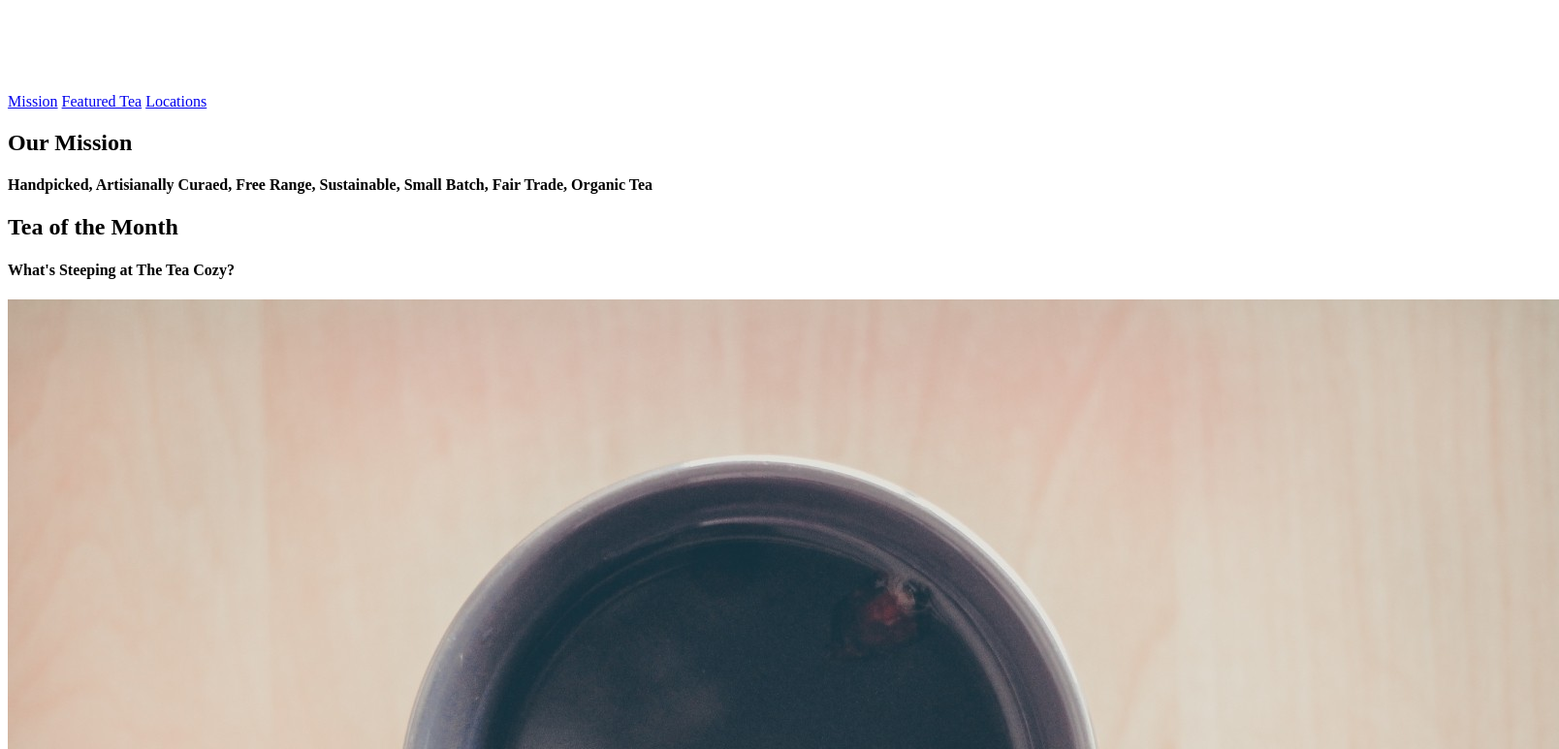
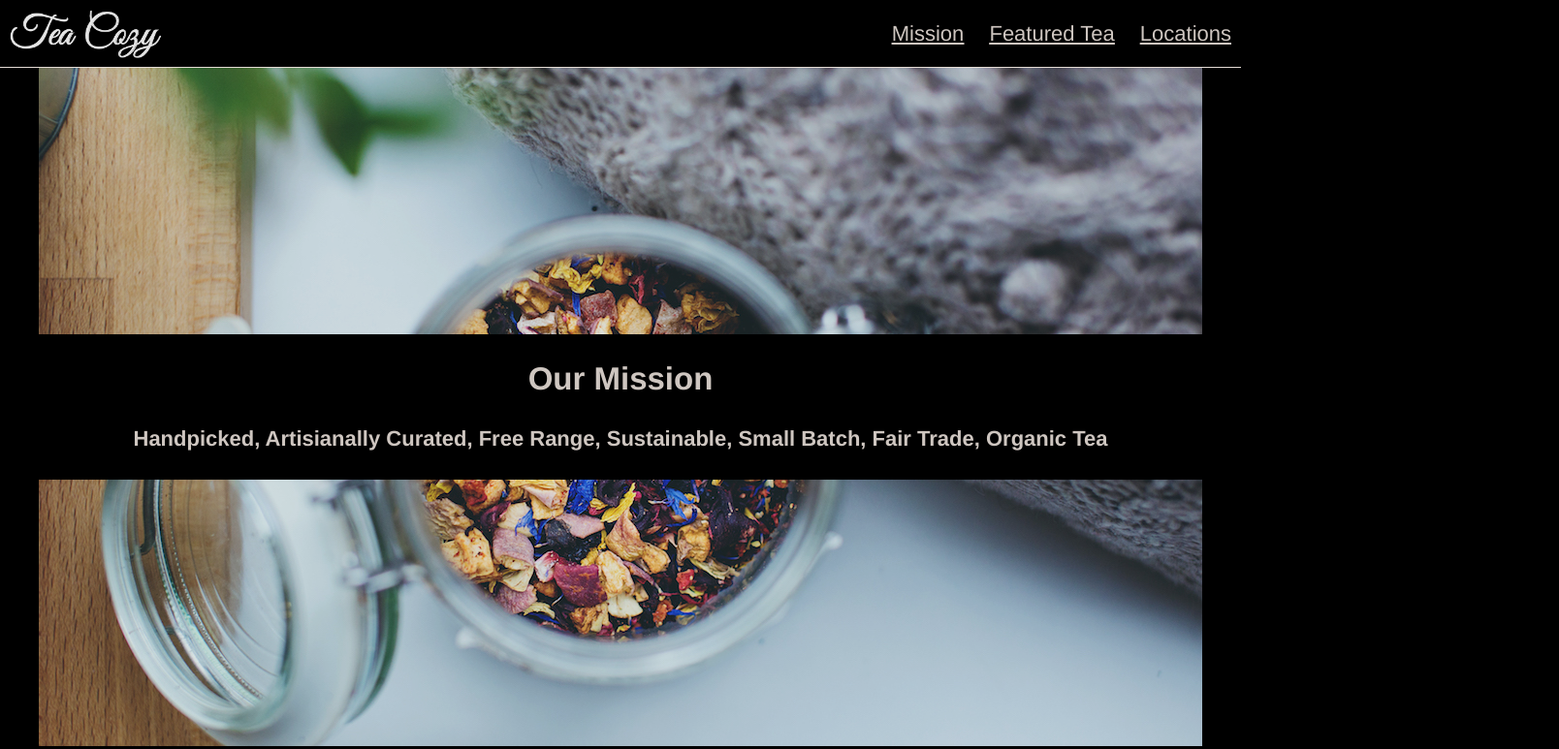
Before and after one commit to rashidjb/TeaCozy, a plain HTML site: page index.html in a window 1280 px wide. Shown: the top 773 px of the page at 97% size, 1608 px wide, since content can reach past the window. Drawn offline with Linux system fonts and the light colour scheme.

Commit message:
Completed CSS

```diff
--- a/index.html
+++ b/index.html
@@ -3,21 +3,22 @@
   <head>
     <meta charset="utf-8">
     <title>Tea Cozy</title>
+    <link rel="stylesheet" type="text/css" href="resources/css/styles.css">
   </head>
   <body>
     <header>
       <img src="resources/images/logo.png" alt="Tea Cozy Logo">
       <nav>
-        <span><a href="#">Mission</a></span>
-        <span><a href="#">Featured Tea</a></span>
-        <span><a href="#">Locations</a></span>
+        <span><a href="#mission">Mission</a></span>
+        <span><a href="#tea-month">Featured Tea</a></span>
+        <span><a href="#locations">Locations</a></span>
       </nav>
     </header>
     <div class="container">
       <div id="mission">
         <div class="our-mission">
           <h2>Our Mission</h2>
-          <h4>Handpicked, Artisianally Curaed, Free Range, Sustainable, Small Batch, Fair Trade, Organic Tea</h4>
+          <h4>Handpicked, Artisianally Curated, Free Range, Sustainable, Small Batch, Fair Trade, Organic Tea</h4>
         </div>
       </div>
       <div id="tea-month">
@@ -70,13 +71,15 @@
         </div>
       </div>
       <footer>
-        <h2>The Tea Cozy</h2>
-        <h5>contact@theteacozy.com</h5>
-        <h5>917-555-8904</h5>
-        <div class="copyright">
-          <span>copyright The Tea Cozy 2017</span>
+        <div class="info">
+          <h2>The Tea Cozy</h2>
+          <h5>contact@theteacozy.com</h5>
+          <h5>917-555-8904</h5>
         </div>
       </footer>
     </div>
+    <div class="copyright">
+      <span>copyright The Tea Cozy 2017</span>
+    </div>
   </body>
 </html>
--- a/resources/css/styles.css
+++ b/resources/css/styles.css
@@ -0,0 +1,103 @@
+body, a{
+  font-family: helvetica;
+  font-size: 22px;
+  color: seashell;
+  background-color: black;
+  opacity: 0.9;
+}
+ h2, h3, h4, h5 {
+   opacity: 0.9;
+ }
+header {
+  display: flex;
+  justify-content: space-between;
+  align-items: center;
+  position: fixed;
+  z-index: 2;
+  top: 0px;
+  left: 0px;
+  height: 69px;
+  width: 100%;
+  background-color: black;
+  border-bottom: 1px solid seashell;
+}
+header img {
+  height: 50px;
+  margin-left: 10px;
+}
+nav span {
+  padding: 0 10px;
+  text-decoration: underline;
+}
+.container {
+  display:flex;
+  flex-direction: column;
+  margin-top: 70px;
+  align-items: center;
+}
+#mission {
+  background: url("../images/img-mission-background.jpg");
+  height: 700px;
+  width: 1200px;
+  display:flex;
+  justify-content: center;
+  align-items: center;
+  text-align: center;
+}
+.our-mission {
+  background-color: black;
+  width: 100%;
+  opacity: 1;
+}
+#tea-month{
+  width: 1000px;
+  text-align: center;
+}
+.teas {
+  display: flex;
+  flex-wrap: wrap;
+  justify-content: center;
+}
+.tea {
+  display: flex;
+  flex-direction: column;
+  align-items: center;
+  margin: 0 10px;
+}
+.tea img {
+  height: 200px;
+  width: 300px;
+}
+.tea h4 {
+  margin: 10px;
+}
+#locations {
+  display: flex;
+  flex-direction: column;
+  height: 500px;
+  width: 1200px;
+  background: url("../images/img-locations-background.jpg");
+  justify-content: center;
+  text-align: center;
+}
+#locations h2{
+  margin: 15px 0;
+}
+.stores {
+  display: flex;
+  justify-content: center;
+}
+.store {
+  background-color: black;
+  margin: 0 20px;
+  width: 300px;
+  opacity: 1;
+}
+.info {
+  height: 200px;
+  text-align: center;
+}
+.copyright {
+  text-align: left;
+  padding-left: 20px;
+}
```
